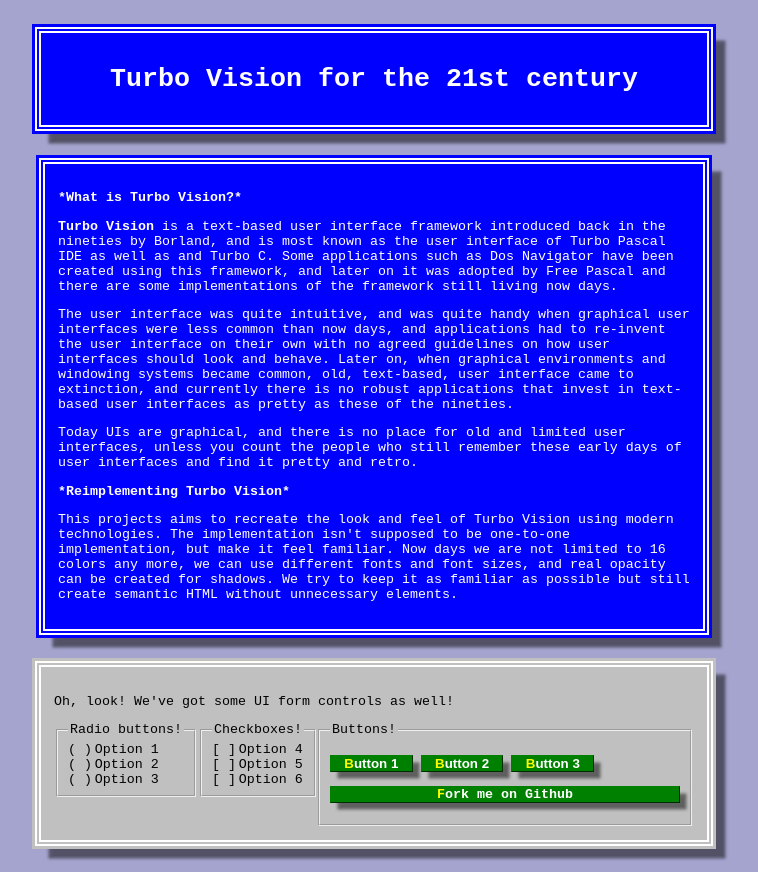
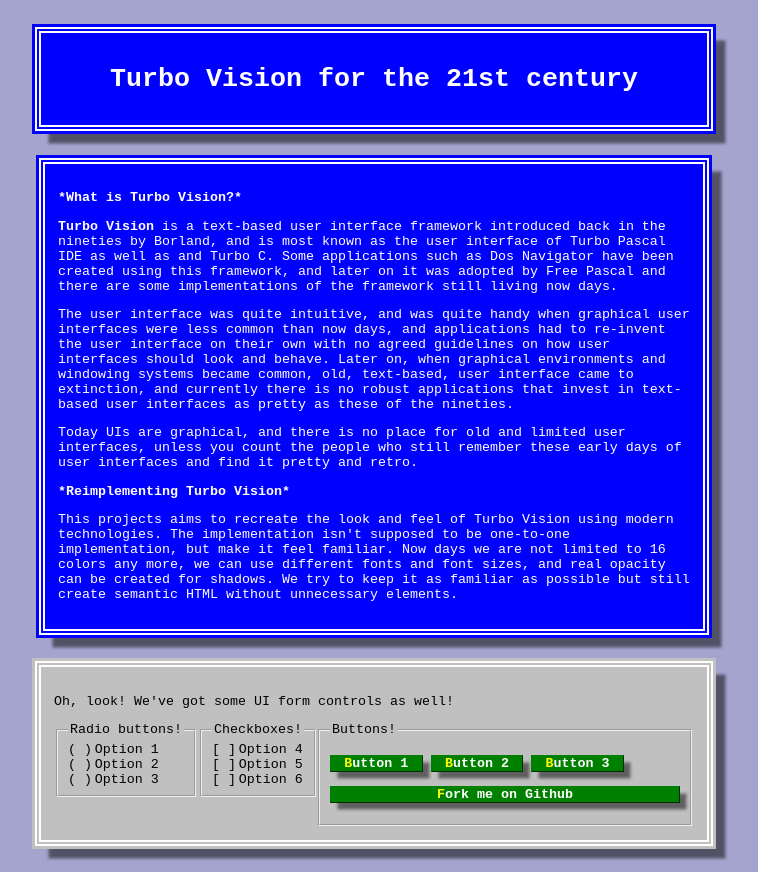
Before and after one commit to tomer/tvision, a plain HTML site: page index.html in a window 1280 px wide. Shown: the whole page, without its empty margins (266-1024 px from the left). Drawn offline with Linux system fonts and the light colour scheme.

Commit message:
Make <button> use the same font and size as buttons created by the .button class
Suggested by Hetz

```diff
--- a/tvision.css
+++ b/tvision.css
@@ -57,7 +57,10 @@
 .button,
 .button:link {
   display: inline-block;
-  font-weight: bolder; color: white;
+  font-weight: bolder;
+  color: white;
+  font-family: inherit;
+  font-size: inherit;
   background: green;
   padding: 0 1em;
   box-shadow: .5em .5em 3px rgba(0,0,0,.5);
```
